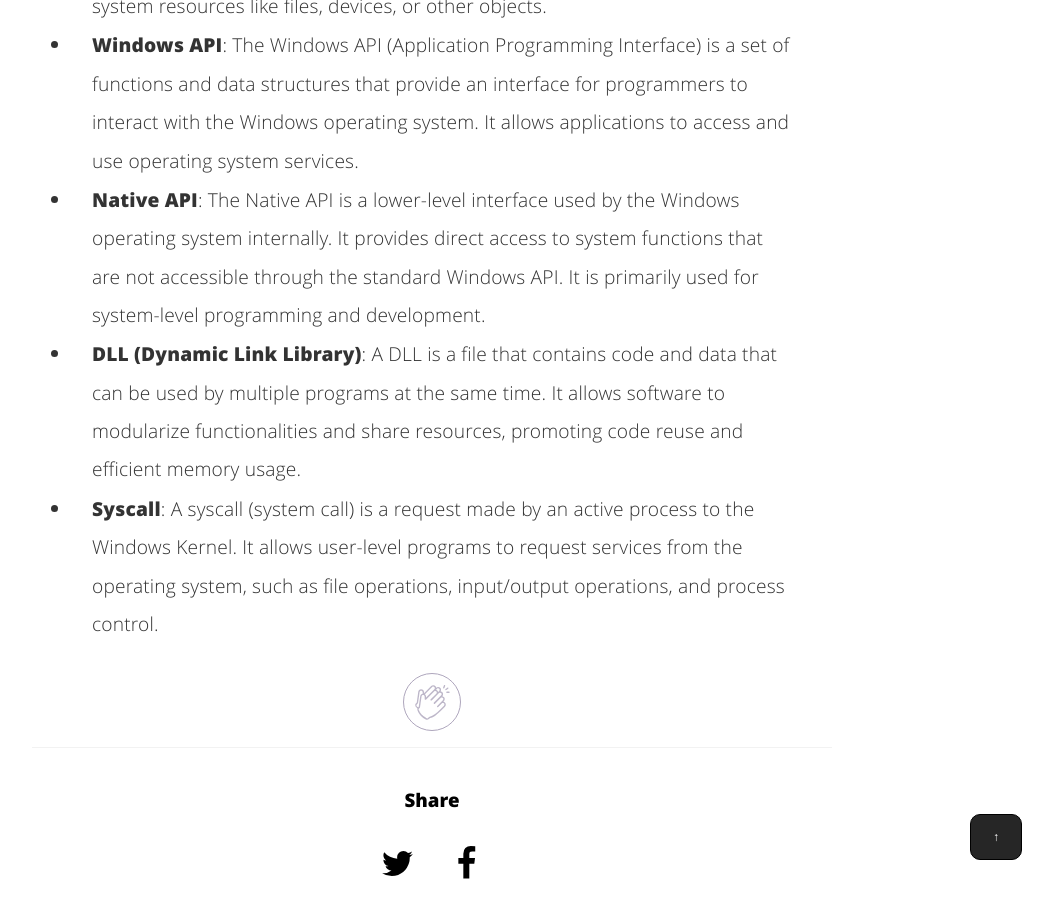
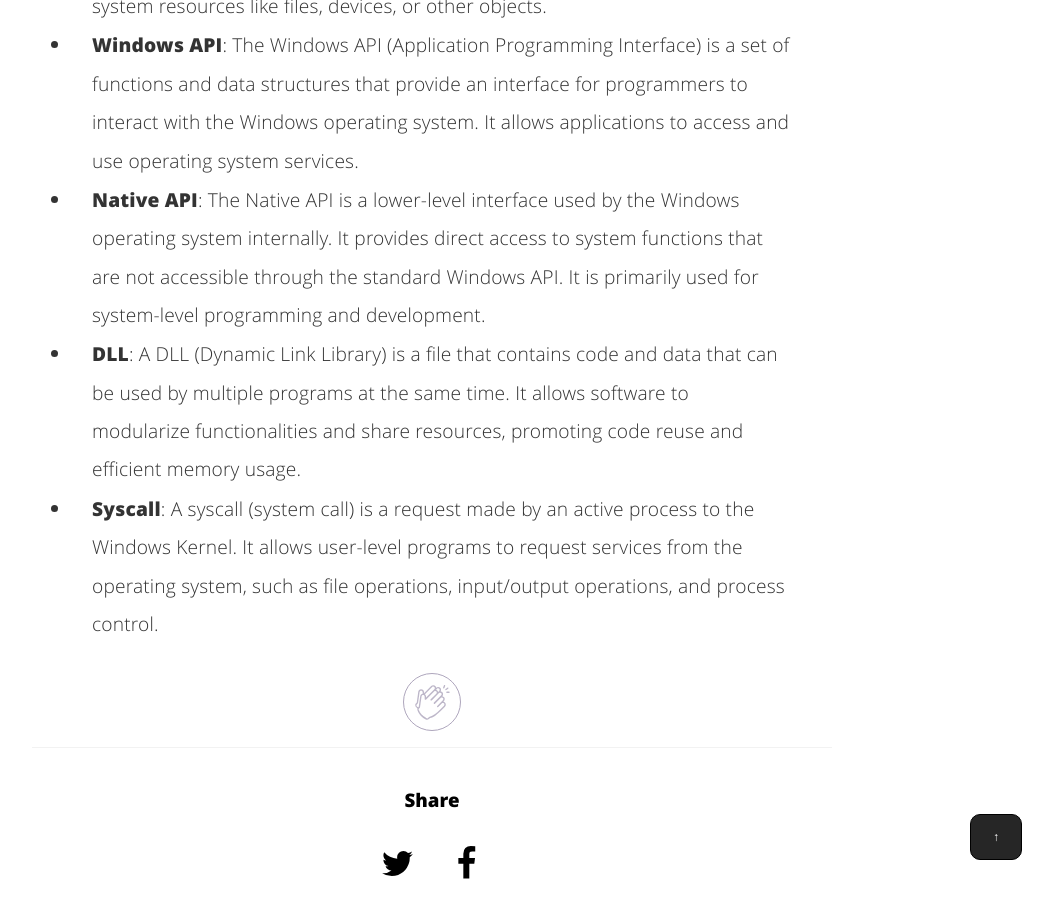
Before and after one commit to nickvourd/nickvourd.github.io, a Jekyll site: the page built from _posts/2023-10-22-an-overview-of-windows-arch.md, in a window 1280 px wide and 900 px high, scrolled down 2562 px. Shown: the whole window, without its empty margins (208-1261 px from the left). Built offline with Jekyll 4.4.1, drawn with Linux system fonts in a browser that asks for light colours.

```diff
--- a/_posts/2023-10-22-an-overview-of-windows-arch.md
+++ b/_posts/2023-10-22-an-overview-of-windows-arch.md
@@ -218,7 +218,7 @@ function topFunction() {
 		<p><strong>Native API</strong>: The Native API is a lower-level interface used by the Windows operating system internally. It provides direct access to system functions that are not accessible through the standard Windows API. It is primarily used for system-level programming and development.</p>
 	</li>
 	<li>
-		<p><strong>DLL (Dynamic Link Library)</strong>: A DLL is a file that contains code and data that can be used by multiple programs at the same time. It allows software to modularize functionalities and share resources, promoting code reuse and efficient memory usage.</p>
+		<p><strong>DLL</strong>: A DLL (Dynamic Link Library) is a file that contains code and data that can be used by multiple programs at the same time. It allows software to modularize functionalities and share resources, promoting code reuse and efficient memory usage.</p>
 	</li>
 	<li>
 		<p><strong>Syscall</strong>: A syscall (system call) is a request made by an active process to the Windows Kernel. It allows user-level programs to request services from the operating system, such as file operations, input/output operations, and process control.</p>
```
